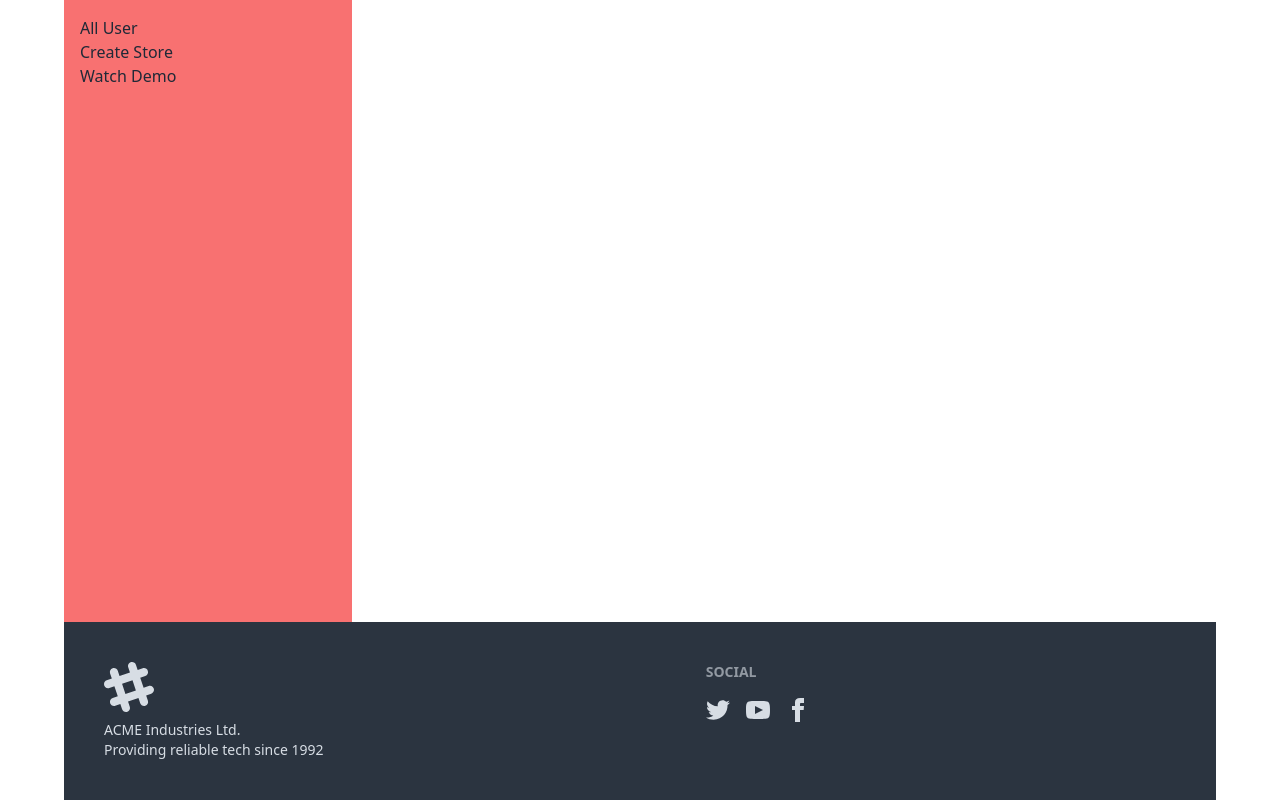
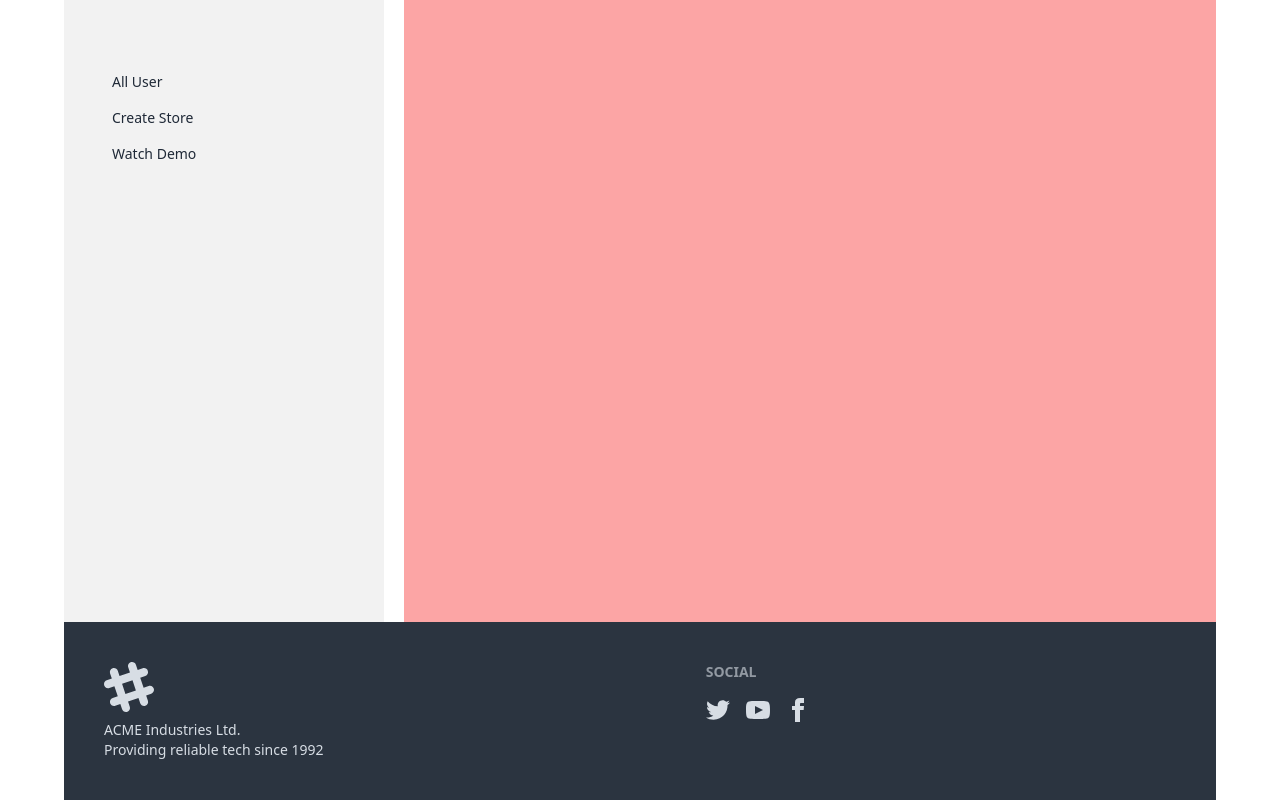
Before and after one commit to Badhon-Roy/inventory-management-system, a React (Vite) app: page /dashboard in a window 1280 px wide. Built offline with nearby package versions, Linux system fonts and the light colour scheme; no server answers.

Commit message:
when user create then save user info in the database

```diff
--- /dev/null
+++ b/src/Hook/useAxiosPublic.jsx
@@ -0,0 +1,11 @@
+import axios from "axios";
+
+const axiosPublic = axios.create({
+    baseURL: 'http://localhost:5000'
+})
+
+const useAxiosPublic = () => {
+    return axiosPublic;
+};
+
+export default useAxiosPublic;
--- /dev/null
+++ b/src/Hook/useAxiosSecure.jsx
@@ -0,0 +1,12 @@
+import axios from "axios";
+
+
+const axiosSecure = axios.create({
+    baseURL: 'http://localhost:5000'
+})
+
+const useAxiosSecure = () => {
+    return axiosSecure ;
+};
+
+export default useAxiosSecure;
--- a/src/Pages/Dashboard/Dashboard/Dashboard.jsx
+++ b/src/Pages/Dashboard/Dashboard/Dashboard.jsx
@@ -1,12 +1,13 @@
 import { NavLink, Outlet } from "react-router-dom";
 import Footer from "../../../Components/Footer/Footer";
+import { GiHamburgerMenu } from "react-icons/gi";
 
 
 const Dashboard = () => {
     return (
         <div className="max-w-[1600px] mx-auto lg:px-16 md:px-8">
-            <div className="flex gap-10">
-                <div className="bg-red-400 p-4 w-1/4" style={{height: 'calc(100vh - 178px)'}}>
+            <div style={{height: 'calc(100vh - 178px)'}}>
+                {/* <div className="bg-red-400 p-4 w-1/4" style={{height: 'calc(100vh - 178px)'}}>
                     <ul>
                         <li><NavLink
                             to="/dashboard/allUsers"
@@ -33,12 +34,48 @@ const Dashboard = () => {
                             Watch Demo
                         </NavLink></li>
                     </ul>
-                </div>
-                <div className="flex-1">
-                    <Outlet></Outlet>
+                </div> */}
+                <div className="drawer md:drawer-open">
+                    <input id="my-drawer-2" type="checkbox" className="drawer-toggle" />
+                    <div className="drawer-content ml-5 py-16 px-4 bg-red-300" style={{height: 'calc(100vh - 178px)'}}>
+                        {/* Page content here */}
+                        <Outlet></Outlet>
+                        <label htmlFor="my-drawer-2" className="btn text-2xl absolute left-3 top-1 btn-primary drawer-button lg:hidden"><GiHamburgerMenu></GiHamburgerMenu></label>
+
+                    </div>
+                    <div className="drawer-side">
+                        <label htmlFor="my-drawer-2" aria-label="close sidebar" className="drawer-overlay"></label>
+                        <ul style={{height: 'calc(100vh - 178px)'}} className="menu py-16 px-4 md:px-8 md:w-80  bg-base-200 text-base-content">
+                        <li><NavLink
+                            to="/dashboard/allUsers"
+                            className={({ isActive, isPending }) =>
+                                isPending ? "pending" : isActive ? "active" : ""
+                            }
+                        >
+                            All User
+                        </NavLink></li>
+                        <li><NavLink
+                            to="/createStore"
+                            className={({ isActive, isPending }) =>
+                                isPending ? "pending" : isActive ? "active" : ""
+                            }
+                        >
+                            Create Store
+                        </NavLink></li>
+                        <li><NavLink
+                            to="/watchDemo"
+                            className={({ isActive, isPending }) =>
+                                isPending ? "pending" : isActive ? "active" : ""
+                            }
+                        >
+                            Watch Demo
+                        </NavLink></li>
+                        </ul>
+
+                    </div>
                 </div>
             </div>
-            <Footer></Footer>
+            <Footer ></Footer>
         </div>
     );
 };
--- a/src/Pages/Login/Login.jsx
+++ b/src/Pages/Login/Login.jsx
@@ -4,12 +4,16 @@ import { FaRegEye, FaRegEyeSlash } from 'react-icons/fa';
 import { Link, useLocation, useNavigate } from 'react-router-dom';
 import swal from "sweetalert";
 import { AuthContext } from '../../AuthProvider/AuthProvider';
+import useAxiosPublic from '../../Hook/useAxiosPublic';
 
 const Login = () => {
+    const axiosPublic = useAxiosPublic();
     const [errorMassage, setErrorMassage] = useState(null)
     const [showPassword, setShowPassword] = useState(false)
     const location = useLocation()
     const navigate = useNavigate()
+
+    const from = location.state?.from?.pathname || "/";
 
     const { googleSignIn, signIn } = useContext(AuthContext)
     const handleLogin = e => {
@@ -19,7 +23,8 @@ const Login = () => {
         signIn(email, password)
             .then(res => {
                 console.log(res.user);
-                navigate(location?.state ? location.state : '/')
+                // navigate(location?.state ? location.state : '/')
+                navigate(from, { replace: true });
                 swal("Log in", "successful", "success")
                 e.target.reset();
             })
@@ -32,9 +37,14 @@ const Login = () => {
     const handleGoogleLogin = () => {
         googleSignIn()
             .then(res => {
-                console.log(res.user);
-                navigate(location?.state ? location.state : '/')
-                swal("Log in", "successful", "success")
+                const userInfo = { name: res.user?.displayName, email: res.user?.email }
+                axiosPublic.post('/users', userInfo)
+                    .then(res => {
+                        console.log(res.data , "google login successful");
+                        // navigate(location?.state ? location.state : '/')
+                        navigate(from, { replace: true });
+                        swal("Log in", "successful", "success")
+                    })
             })
             .catch(error => {
                 console.log(error);
--- a/src/Pages/SignUp/SignUp.jsx
+++ b/src/Pages/SignUp/SignUp.jsx
@@ -1,14 +1,17 @@
 
-import swal from 'sweetalert';
 import { FaRegEye, FaRegEyeSlash } from 'react-icons/fa';
 import { useContext, useState } from 'react';
 import { AuthContext } from '../../AuthProvider/AuthProvider';
 import { Link, useNavigate } from 'react-router-dom';
+import useAxiosPublic from '../../Hook/useAxiosPublic';
+import Swal from 'sweetalert2';
 
 const SignUp = () => {
+    const axiosPublic = useAxiosPublic()
     const { createUser, userProfile } = useContext(AuthContext)
     const [errorMassage, setErrorMassage] = useState('')
     const [showPassword, setShowPassword] = useState(false)
+    const from = location.state?.from?.pathname || "/";
     const navigate = useNavigate()
     const handleRegister = e => {
         e.preventDefault()
@@ -38,23 +41,31 @@ const SignUp = () => {
 
         createUser(email, password)
             .then(res => {
+                console.log(res.user);
                 userProfile(name, image)
-                    .then(res => {
-                        console.log(res.user);
+                    .then(() => {
+                        const userInfo = { name: name,email: email}
+                        axiosPublic.post('/users', userInfo)
+                            .then(res => {
+                                if (res.data.insertedId) {
+                                    Swal.fire({
+                                        position: 'top-end',
+                                        icon: 'success',
+                                        title: 'User created successfully.',
+                                        showConfirmButton: false,
+                                        timer: 1500
+                                    });
+                                    window.location.reload()
+                                    // navigate(location?.state ? location.state : '/')
+                                    navigate(from, { replace: true });
+                                }
+                            })
                     })
                     .catch(error => {
-                        console.log(error);
+                        setErrorMassage(error.message)
                     })
-                console.log(res.user);
-                navigate(location?.state ? location.state : '/')
-                swal("Good job", "Register successful", "success").then(()=>{
-                    window.location.reload();
+            })
 
-                })
-            })
-            .catch(error => {
-                setErrorMassage(error.message)
-            })
     }
 
 
--- a/src/PrivateRoute/PrivateRoute.jsx
+++ b/src/PrivateRoute/PrivateRoute.jsx
@@ -18,7 +18,7 @@ const PrivateRoute = ({children}) => {
     if(user){
         return children;
     }
-    return <Navigate state={location.pathname} to="/login"></Navigate>
+    return <Navigate to="/login"  state={{from: location}} replace></Navigate>
 };
 PrivateRoute.propTypes = {
     children : PropTypes.node
```
